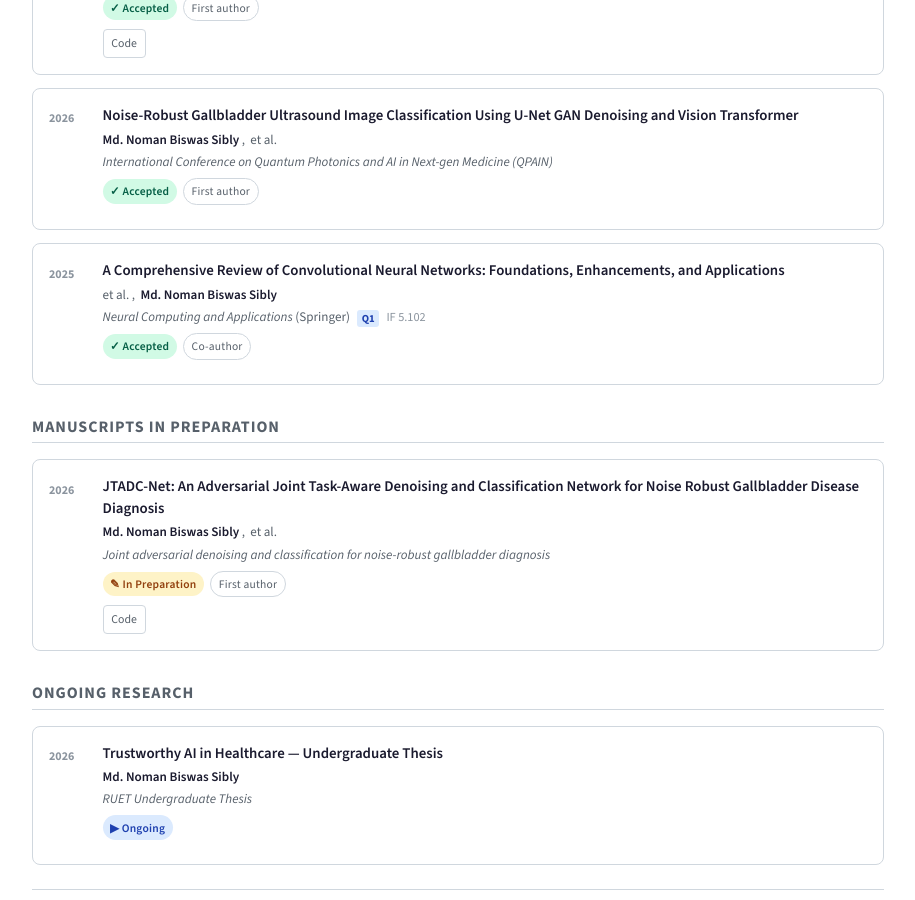
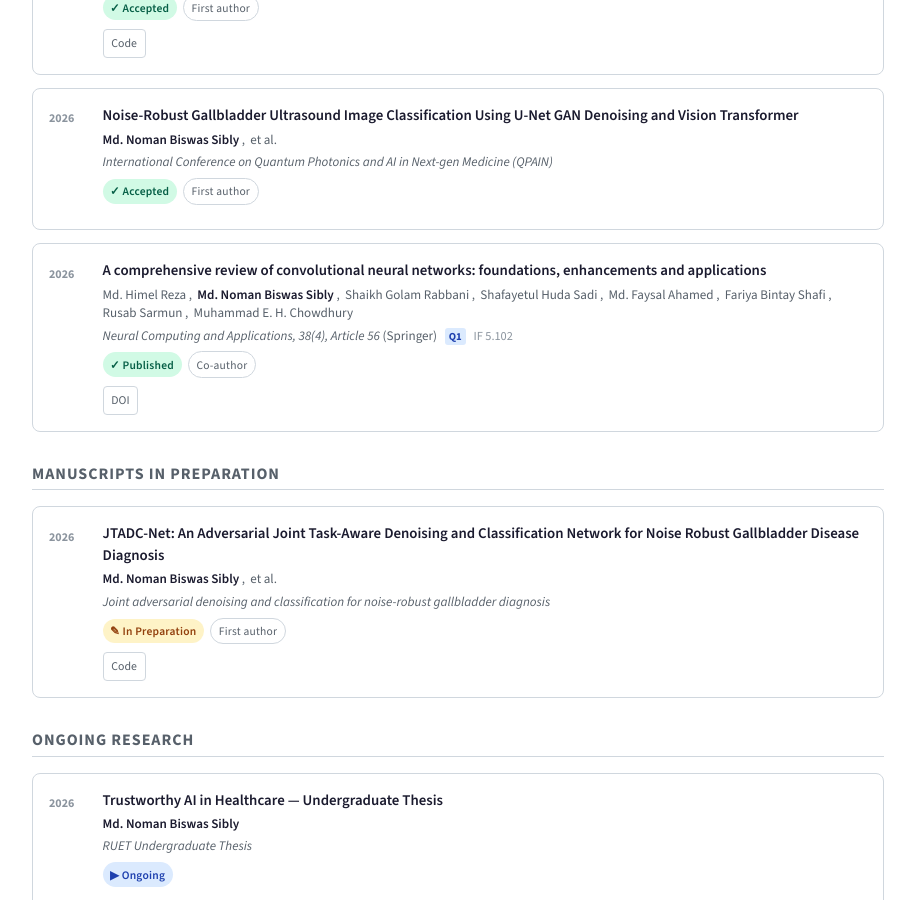
Before and after one commit to Md-Noman-Biswas/Md-Noman-Biswas.github.io, a Jekyll site: the page built from _pages/publications.md, in a window 1280 px wide and 900 px high, scrolled down 379 px. Shown: the whole window, without its empty margins (182-1097 px from the left). Built offline with Jekyll 4.4.1, drawn with Linux system fonts in a browser that asks for light colours; a style sheet for code colours, icons or effects is not loaded.

Commit message:
Add verified metadata for the published NCA review (DOI 10.1007/s00521-025-11827-w)

```diff
--- a/_data/news.yml
+++ b/_data/news.yml
@@ -8,7 +8,7 @@
   text: "Preparing first-author manuscript <strong>JTADC-Net</strong> — an adversarial joint task-aware denoising and classification network for noise-robust gallbladder disease diagnosis."
 - date: "May 2026"
   text: "Paper accepted at <strong>QPAIN 2026</strong> — \"Noise-Robust Gallbladder Ultrasound Image Classification Using U-Net GAN Denoising and Vision Transformer\"."
-- date: "2025"
-  text: "Co-authored paper accepted in <strong>Neural Computing and Applications</strong> (Springer, Q1, IF 5.102) — a comprehensive review of CNNs."
+- date: "Feb 2026"
+  text: "Co-authored review published in <strong>Neural Computing and Applications</strong> (Springer, Q1, IF 5.102), 38(4), Article 56 — <a href=\"https://doi.org/10.1007/s00521-025-11827-w\">\"A comprehensive review of convolutional neural networks: foundations, enhancements and applications\"</a>."
 - date: "2022"
   text: "Enrolled in B.Sc. ECE program at <strong>Rajshahi University of Engineering &amp; Technology</strong>."
--- a/_data/publications.yml
+++ b/_data/publications.yml
@@ -43,22 +43,34 @@
     code: ""
 
 - id: cnn-review
-  title: "A Comprehensive Review of Convolutional Neural Networks: Foundations, Enhancements, and Applications"
+  title: "A comprehensive review of convolutional neural networks: foundations, enhancements and applications"
   authors:
-    - name: et al.
+    - name: Md. Himel Reza
       is_me: false
     - name: Md. Noman Biswas Sibly
       is_me: true
-  year: 2025
-  venue: "Neural Computing and Applications"
+    - name: Shaikh Golam Rabbani
+      is_me: false
+    - name: Shafayetul Huda Sadi
+      is_me: false
+    - name: Md. Faysal Ahamed
+      is_me: false
+    - name: Fariya Bintay Shafi
+      is_me: false
+    - name: Rusab Sarmun
+      is_me: false
+    - name: Muhammad E. H. Chowdhury
+      is_me: false
+  year: 2026
+  venue: "Neural Computing and Applications, 38(4), Article 56"
   publisher: "Springer"
   journal: true
   quartile: "Q1"
   impact_factor: "5.102"
   role: "Co-author"
-  status: accepted
+  status: published
   links:
-    doi: ""
+    doi: "https://doi.org/10.1007/s00521-025-11827-w"
     pdf: ""
     arxiv: ""
     code: ""
--- a/_includes/publication-card.html
+++ b/_includes/publication-card.html
@@ -29,7 +29,9 @@
     </p>
 
     <div class="pub-meta">
-      {% if include.pub.status == "accepted" %}
+      {% if include.pub.status == "published" %}
+        <span class="status-badge badge-accepted">&#10003;&nbsp;Published</span>
+      {% elsif include.pub.status == "accepted" %}
         <span class="status-badge badge-accepted">&#10003;&nbsp;Accepted</span>
       {% elsif include.pub.status == "under_review" %}
         <span class="status-badge badge-review">&#9711;&nbsp;Under Review</span>
--- a/_pages/cv.md
+++ b/_pages/cv.md
@@ -46,13 +46,19 @@ HSC, Science &middot; GPA **5.00 / 5.00**
 
 ## Research
 
+**Published**
+
+- Reza, M. H., **Sibly, M. N. B.**, Rabbani, S. G., Sadi, S. H., Ahamed, M. F., Shafi, F. B.,
+  Sarmun, R., & Chowdhury, M. E. H. (2026). "A comprehensive review of convolutional neural
+  networks: foundations, enhancements and applications." *Neural Computing and Applications*,
+  38(4), Article 56. (Springer, Q1, IF 5.102)
+  [DOI](https://doi.org/10.1007/s00521-025-11827-w)
+
 **Accepted**
 
 - *First author* — "Which Reliability Signal to Trust? Output vs. Representation Space Uncertainty
   Under Distribution Shift in Pathology Foundation Models", **MI4MedFM Workshop, MICCAI 2026**.
   [Code](https://github.com/shadril238/trustshift-pfm)
-- *Co-author* — "A Comprehensive Review of Convolutional Neural Networks: Foundations,
-  Enhancements, and Applications", **Neural Computing and Applications** (Springer, Q1, IF 5.102).
 - *First author* — "Noise-Robust Gallbladder Ultrasound Image Classification Using U-Net GAN
   Denoising and Vision Transformer", **QPAIN 2026**.
 
--- a/_pages/publications.md
+++ b/_pages/publications.md
@@ -9,7 +9,7 @@ description: "Research papers and manuscripts by Md. Noman Biswas Sibly"
      inside a block-level HTML element, so "## …" would render literally here. -->
 <div class="publications-page">
 
-{% assign accepted_pubs = site.data.publications | where: "status", "accepted" %}
+{% assign accepted_pubs = site.data.publications | where_exp: "p", "p.status == 'published' or p.status == 'accepted'" %}
 {% assign review_pubs   = site.data.publications | where: "status", "under_review" %}
 {% assign prep_pubs     = site.data.publications | where: "status", "in_preparation" %}
 {% assign ongoing_pubs  = site.data.publications | where: "status", "ongoing" %}
--- a/admin/app.js
+++ b/admin/app.js
@@ -616,7 +616,7 @@
   }
 
   /* =========================== Publications ============================= */
-  var PUB_STATUS = [["accepted", "Accepted / Published"], ["under_review", "Under Review"],
+  var PUB_STATUS = [["published", "Published"], ["accepted", "Accepted"], ["under_review", "Under Review"],
                     ["in_preparation", "In Preparation"], ["ongoing", "Ongoing"]];
   var PUB_ROLE = [["", "—"], ["First author", "First author"], ["Co-author", "Co-author"]];
   function slugify(s) {
```
